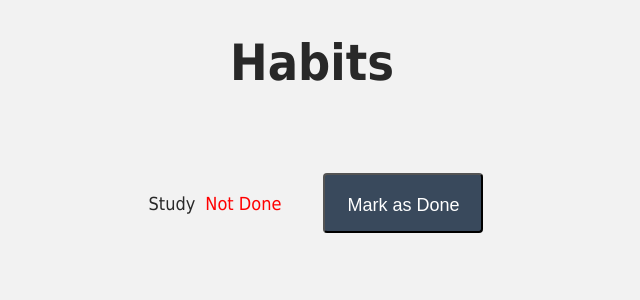
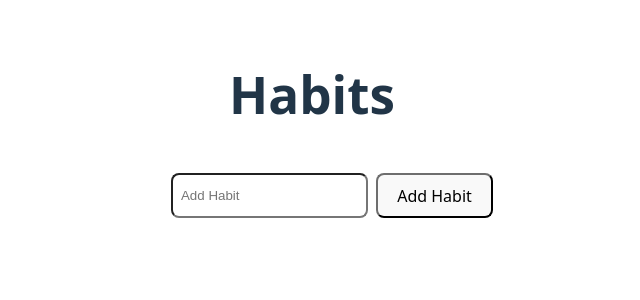
Before and after one commit to priyasharma27021992/valentine-of-miss-techie, a Vue app: page / in a window 1280 px wide. Shown: the top 300 px of the page, without its empty margins (328-968 px from the left). Built offline with nearby package versions, Linux system fonts and the light colour scheme.

Commit message:
added input

```diff
--- a/src/App.vue
+++ b/src/App.vue
@@ -1,14 +1,21 @@
 <script setup lang="ts">
 import { ref } from 'vue';
 import Habit from './components/Habit.vue';
-const habits = ref([{ id: 1, name: 'Study', done: false }]);
+const habits = ref([]);
+const text = ref("");
 
-const markHabitDone = (id: number) => {
+const toggleDone = (id: number) => {
 	habits.value = habits.value.map((ele) => {
-		if (ele.id === id) return { ...ele, done: true };
+		console.log('hello toggleDone', ele);
+		if (ele.id === id) return { ...ele, done: !ele.done };
 		return ele;
 	});
 };
+
+const addHabit = () => {
+	habits.value.push({id: habits.value.length+1, name: text.value, done: false});
+	text.value = "";
+}
 </script>
 
 <template>
@@ -21,11 +28,15 @@ const markHabitDone = (id: number) => {
 		">
 		<h1>Habits</h1>
 		<ol>
+			<div style="display: flex; flex-direction: row; gap: 8px;">
+				<input v-model="text" placeholder="Add Habit" style="padding: 8px; border-radius: 8px;"/>
+				<button @click="addHabit">Add Habit</button>
+			</div>
 			<Habit
 				v-for="habit in habits"
 				:key="habit.id"
 				:habit="habit"
-				@markHabitDone="markHabitDone(habit.id)" />
+				@toggleDone="toggleDone(habit.id)" />
 		</ol>
 	</main>
 </template>
--- a/src/assets/main.css
+++ /dev/null
@@ -1,88 +0,0 @@
-body {
-	background-color: #f2f2f2;
-	margin: 0;
-	font-family: tahoma;
-	color: #282828;
-}
-
-h1 {
-	font-size: 50px;
-}
-
-h3 {
-	font-size: 25px;
-}
-
-p {
-	font-size: 22px;
-}
-
-img {
-	border: 2px solid #d8d8d8;
-	width: 70%;
-	margin: 32px;
-	padding: 16px;
-	box-shadow: 2px 15px -12px rgba(0, 0, 0, 0.57);
-}
-
-li {
-	font-size: 18px;
-}
-
-button {
-	margin: 32px;
-	background-color: #39495c;
-	border-radius: 4px;
-	font-size: 18px;
-	width: 160px;
-	height: 60px;
-	color: white;
-	padding: 20px;
-	text-align: center;
-	cursor: pointer;
-}
-
-.product-display {
-	display: flex;
-	flex-direction: column;
-	padding: 1rem;
-}
-
-.product-container {
-	display: flex;
-	flex-direction: row;
-	flex-wrap: wrap;
-}
-
-.product-image,
-.product-info {
-	width: 50%;
-}
-
-.cart {
-	margin: 25px 100px;
-	float: right;
-	border: 1px solid #d8d8d8;
-	padding: 10px 30px;
-	background-color: white;
-	box-shadow: 2px 15px -12px rgba(0, 0, 0, 0.57);
-}
-
-.color-circle {
-	width: 50px;
-	height: 50px;
-	border-radius: 100%;
-	border: 1px solid #d8d8d8;
-	margin: 8px;
-}
-
-button:disabled {
-	cursor: not-allowed;
-	background-color: #d8d8d8;
-}
-
-@media only screen and (max-width: 600px) {
-	.container {
-		flex-direction: column;
-	}
-}
--- a/src/components/Habit.vue
+++ b/src/components/Habit.vue
@@ -1,6 +1,15 @@
 <script setup lang="ts">
+import { ref } from 'vue';
+
 defineProps(['habit']);
-defineEmits(['markHabitDone']);
+const emit = defineEmits(['toggleDone']);
+
+const count = ref(0);
+
+const handleClick = () => {
+	emit('toggleDone');
+	count.value++;
+}
 </script>
 
 <template>
@@ -18,9 +27,12 @@ defineEmits(['markHabitDone']);
 			Not Done
 		</div>
 		<button
-			:disabled="habit.done"
-			@click="$emit('markHabitDone')">
-			Mark as Done
+			@click="handleClick"
+			:class="{ 'btn-disabled': habit.done }"
+		>
+			<span v-if="habit.done">Mark as Un Done</span>
+			<span v-else>Mark as Done</span>
 		</button>
+		<p>Button clicked: {{ count }} times</p>
 	</li>
 </template>
--- a/src/main.ts
+++ b/src/main.ts
@@ -1,5 +1,5 @@
 import { createApp } from 'vue';
-import './assets/main.css';
+import './style.css';
 import App from './App.vue';
 
 createApp(App).mount('#app');
--- a/src/style.css
+++ b/src/style.css
@@ -25,7 +25,6 @@ a:hover {
 body {
   margin: 0;
   display: flex;
-  place-items: center;
   min-width: 320px;
   min-height: 100vh;
 }
@@ -37,7 +36,8 @@ h1 {
 
 button {
   border-radius: 8px;
-  border: 1px solid transparent;
+  border: px solid transparent;
+  border-color: #1a1a1a;
   padding: 0.6em 1.2em;
   font-size: 1em;
   font-weight: 500;
@@ -65,6 +65,10 @@ button:focus-visible {
   text-align: center;
 }
 
+.btn-disabled{
+  background-color: red;
+}
+
 @media (prefers-color-scheme: light) {
   :root {
     color: #213547;
```
